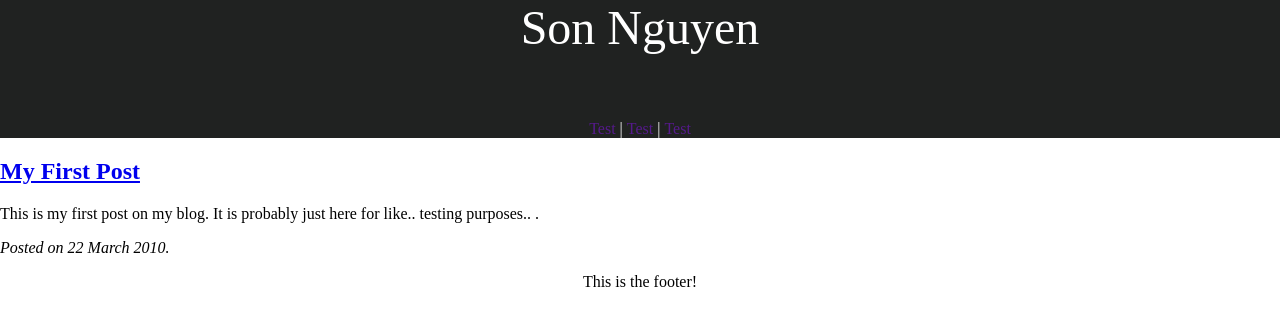
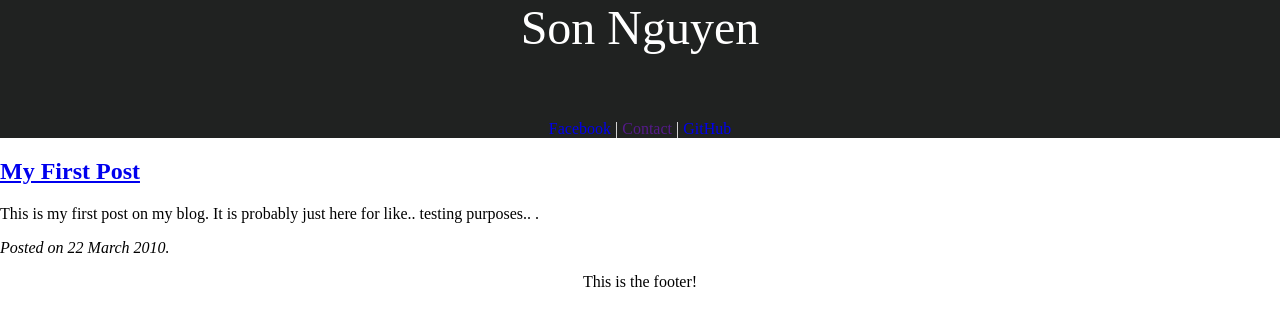
Before and after one commit to son-nguyen/son-nguyen.github.com, a Jekyll site: the page built from index.html, in a window 1280 px wide. Shown: the top 326 px of the page. Built offline with Jekyll 4.4.1, drawn with Linux system fonts in a browser that asks for light colours.

Commit message:
real menu items

```diff
--- a/_includes/page-menu.html
+++ b/_includes/page-menu.html
@@ -1,7 +1,7 @@
         <div id="menu">
             <ul>
-                <li><a href="">Test</a> | </li>
-                <li><a href="">Test</a> | </li>
-                <li><a href="">Test</a></li>
+                <li><a href="http://www.facebook.com/anh.son">Facebook</a> | </li>
+                <li><a href="">Contact</a> | </li>
+                <li><a href="http://www.github.com/son-nguyen">GitHub</a></li>
             </ul>
         </div>
```
